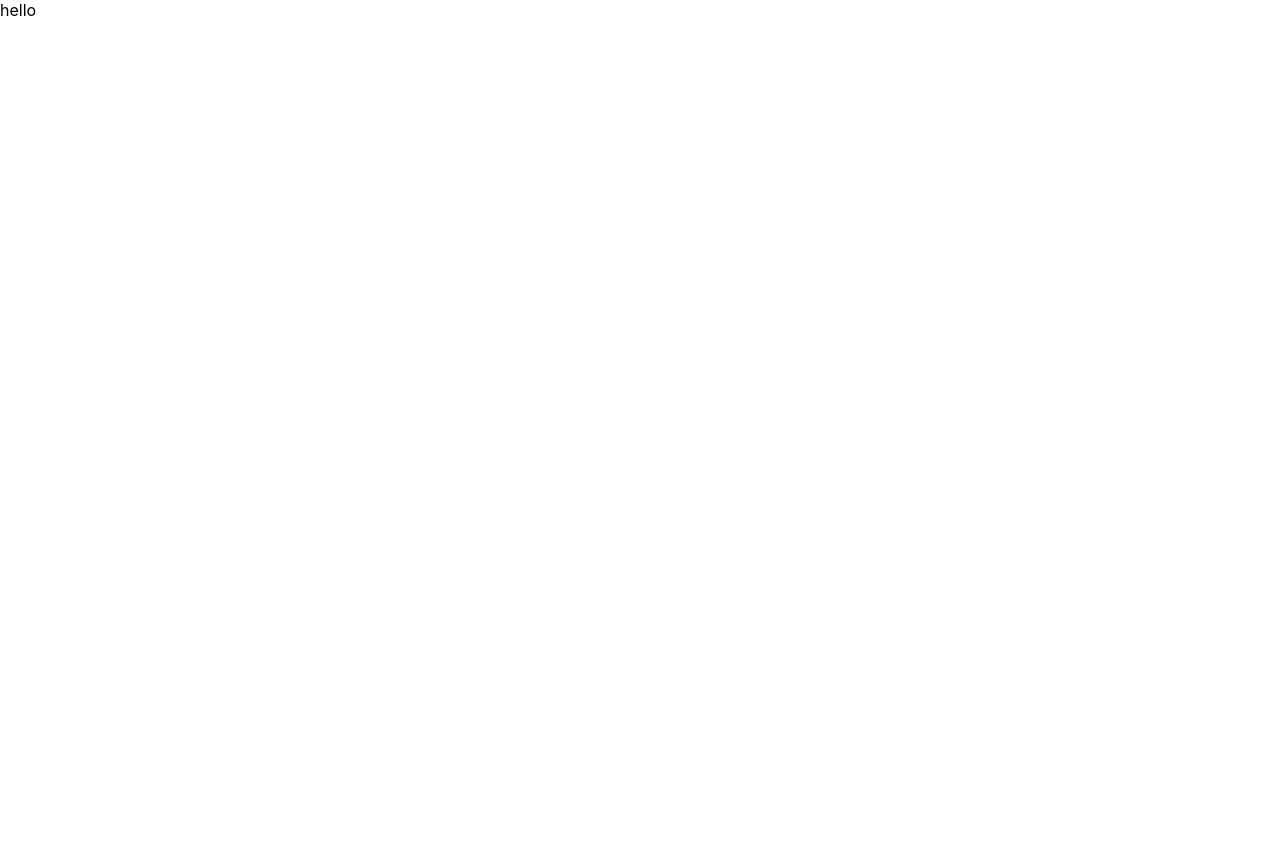
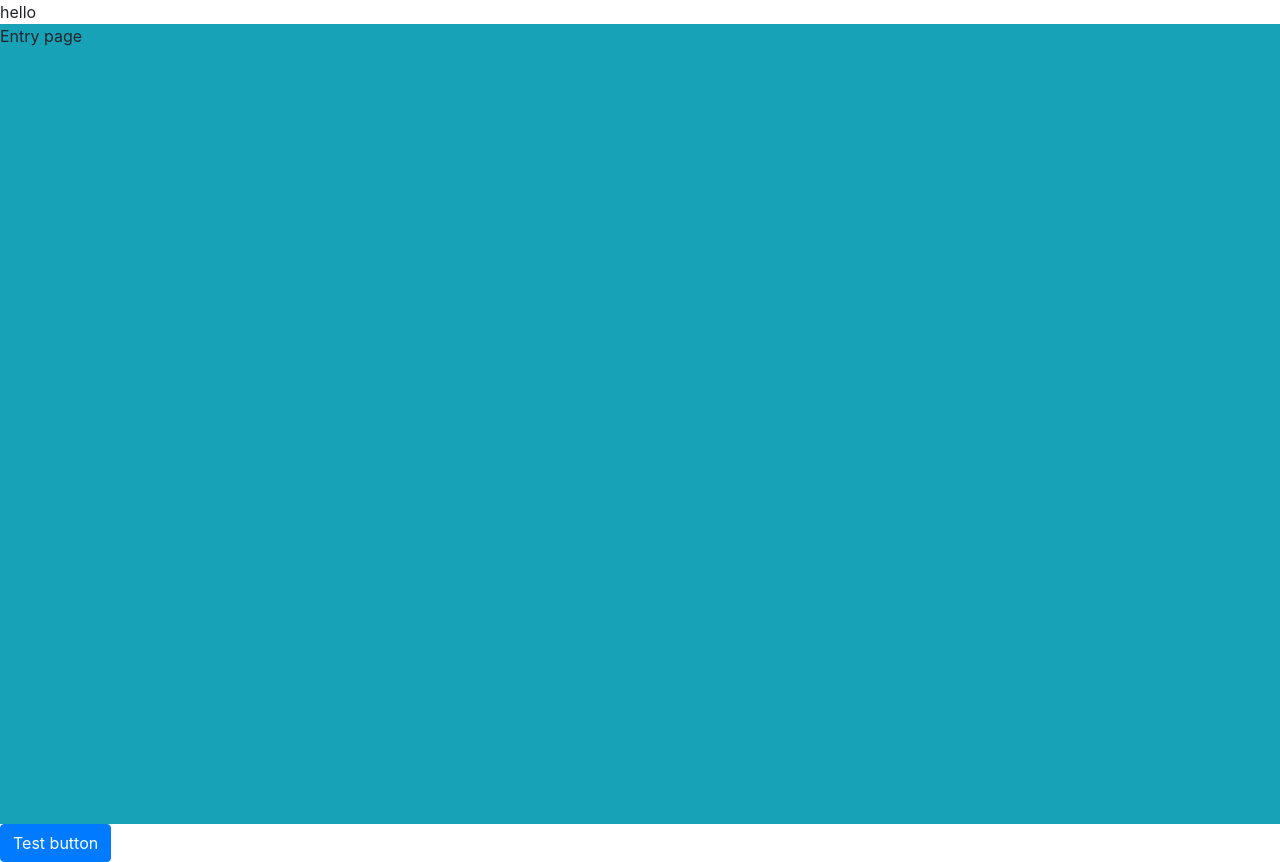
Before and after one commit to ChrisAs/CRM-Ticket-System, a React (Create React App) app: page / in a window 1280 px wide. Before the commit the page ends 800 px from the top, so only its background shows below. Built offline with nearby package versions, Linux system fonts and the light colour scheme.

Commit message:
added entry page

```diff
--- a/package.json
+++ b/package.json
@@ -6,7 +6,9 @@
     "@testing-library/jest-dom": "^5.11.5",
     "@testing-library/react": "^11.1.0",
     "@testing-library/user-event": "^12.1.10",
+    "bootstrap": "^4.5.3",
     "react": "^17.0.1",
+    "react-bootstrap": "^1.4.0",
     "react-dom": "^17.0.1",
     "react-scripts": "4.0.0",
     "web-vitals": "^0.2.4"
--- a/src/App.js
+++ b/src/App.js
@@ -1,9 +1,11 @@
 import './App.css';
-
+import {Button} from 'react-bootstrap'
+import { Entry } from './page/Entry/entry.js';
 function App() {
   return (
     <div className="App">hello
-
+    <Entry/>
+     <Button>Test button</Button>
     </div>
   );
 }
--- a/src/index.js
+++ b/src/index.js
@@ -1,6 +1,8 @@
 import React from 'react';
+
 import ReactDOM from 'react-dom';
 import './index.css';
+import 'bootstrap/dist/css/bootstrap.min.css';
 import App from './App';
 import reportWebVitals from './reportWebVitals';
 
--- /dev/null
+++ b/src/page/Entry/entry.js
@@ -0,0 +1,9 @@
+import React from 'react'
+import './entry.style.css'
+ export const Entry = () => {
+    return (
+        <div className="entry-page bg-info">
+          Entry page
+        </div>
+    )
+}
--- /dev/null
+++ b/src/page/Entry/entry.style.css
@@ -0,0 +1,3 @@
+.entry-page {
+  height: 100vh;
+}
```
Also changed, not shown: 1 other file (tests, documents, lock files or other folders).
